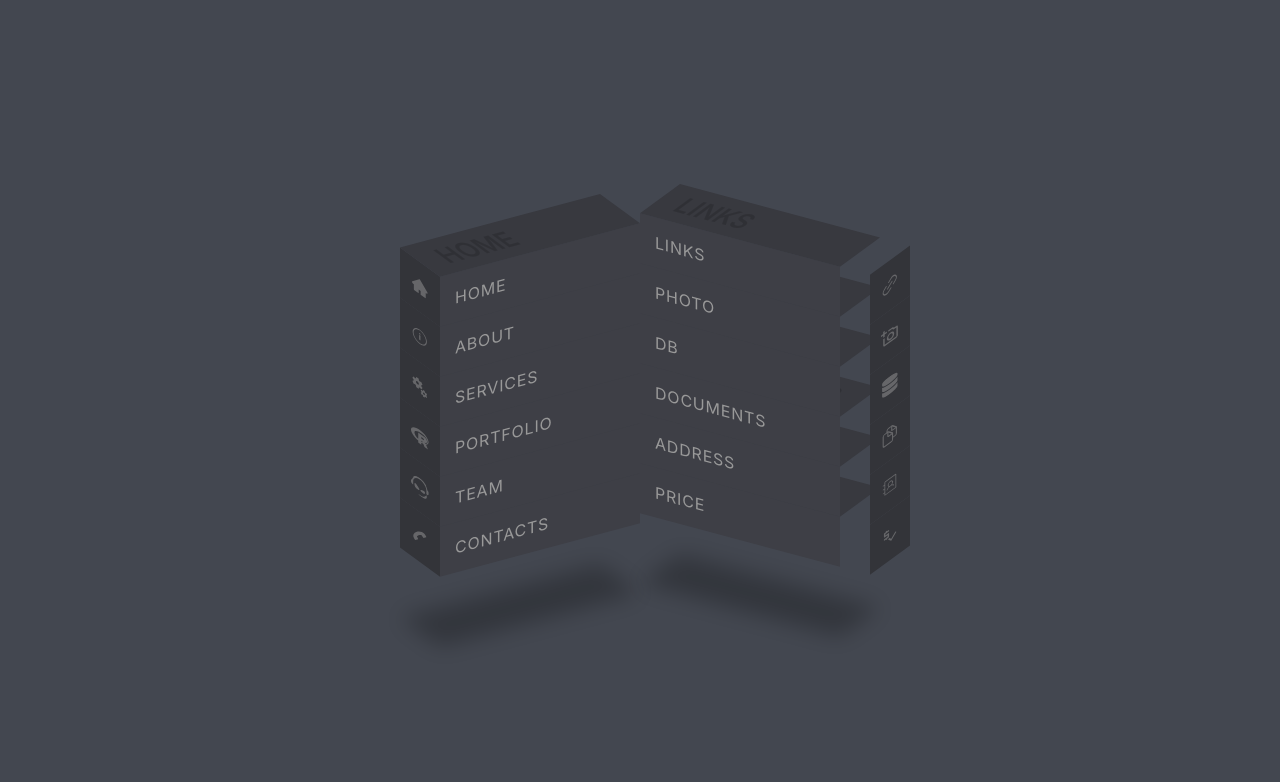
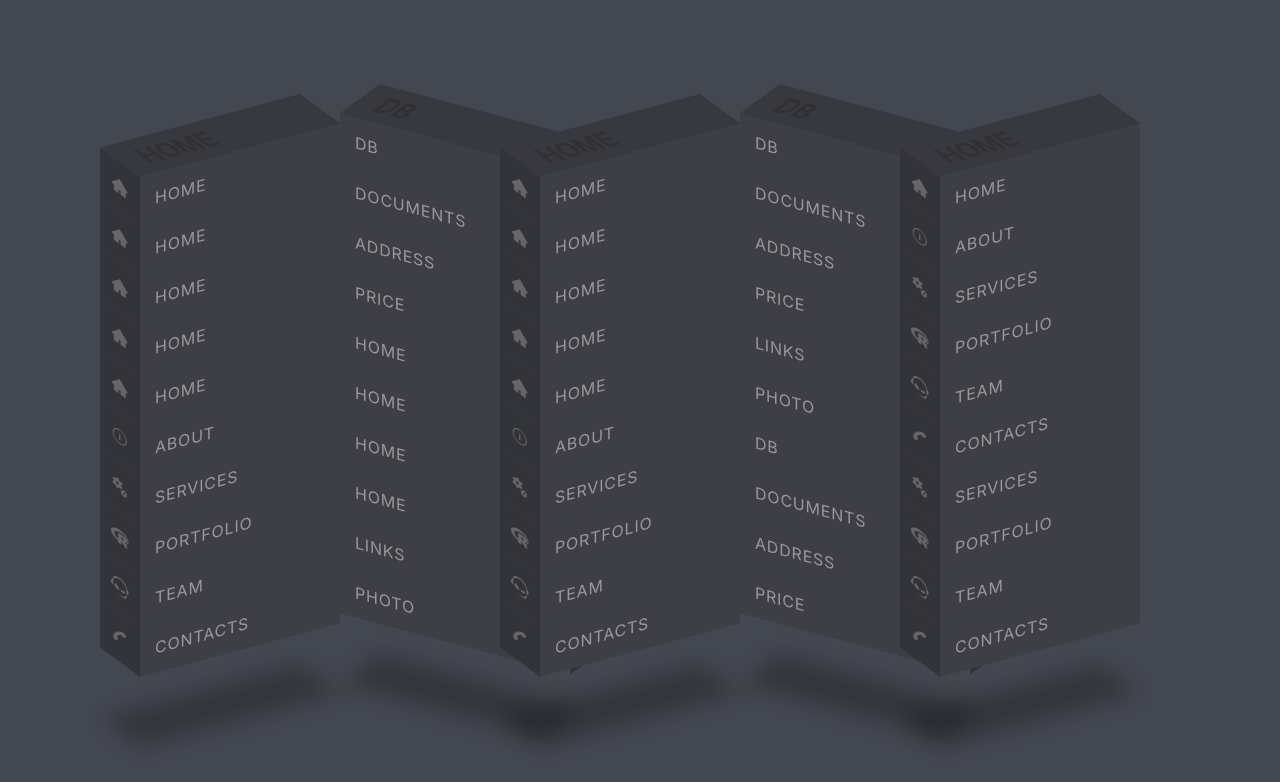
Before and after one commit to RUS29TAM/3d-menu, a React (Create React App) app: page / in a window 1280 px wide. Shown: the top 782 px of the page. Built offline with nearby package versions, Linux system fonts and the light colour scheme.

Commit message:
feat: add blocks & constants

```diff
--- a/src/components/Menu.tsx
+++ b/src/components/Menu.tsx
@@ -7,26 +7,28 @@ import {GiPhone} from "react-icons/gi";
 import {FaDatabase, FaRProject, FaTeamspeak} from "react-icons/fa";
 import {PiAddressBookLight, PiLinkSimple} from "react-icons/pi";
 import {IoDocumentsOutline} from "react-icons/io5";
-
-
-const style1 = {'--i': '1'} as React.CSSProperties;
-const style2 = {'--i': '2'} as React.CSSProperties;
-const style3 = {'--i': '3'} as React.CSSProperties;
-const style4 = {'--i': '4'} as React.CSSProperties;
-const style5 = {'--i': '5'} as React.CSSProperties;
-const style6 = {'--i': '6'} as React.CSSProperties;
-
-const style7 = {'--i': '7'} as React.CSSProperties;
-const style8 = {'--i': '8'} as React.CSSProperties;
-const style9 = {'--i': '9'} as React.CSSProperties;
-const style10 = {'--i': '10'} as React.CSSProperties;
-const style11 = {'--i': '11'} as React.CSSProperties;
-const style12 = {'--i': '12'} as React.CSSProperties;
+import {
+    style1,
+    style10,
+    style11,
+    style12, style13, style14, style15, style16, style17, style18, style19,
+    style2, style20, style21, style22, style23, style24, style25, style26, style27, style28, style29,
+    style3, style30, style31, style32, style33, style34, style35, style36, style37, style38, style39,
+    style4, style40, style41, style42, style43, style44, style45, style46, style47, style48, style49,
+    style5, style50,
+    style6, style7, style8,
+    style9
+} from "../constants/constants";
 
 const Menu = () => {
     return (
         <div className={styles.container}>
+            <div className={styles.wrapperRight}>
                 <ul className={styles.ul}>
+                    <li style={style10} data-text={'HOME'} className={styles.li}><a className={styles.a} href={'##'}><span className={styles.span}><AiFillHome /></span>Home</a></li>
+                    <li style={style9} data-text={'HOME'} className={styles.li}><a className={styles.a} href={'##'}><span className={styles.span}><AiFillHome /></span>Home</a></li>
+                    <li style={style8} data-text={'HOME'} className={styles.li}><a className={styles.a} href={'##'}><span className={styles.span}><AiFillHome /></span>Home</a></li>
+                    <li style={style7} data-text={'HOME'} className={styles.li}><a className={styles.a} href={'##'}><span className={styles.span}><AiFillHome /></span>Home</a></li>
                     <li style={style6} data-text={'HOME'} className={styles.li}><a className={styles.a} href={'##'}><span className={styles.span}><AiFillHome /></span>Home</a></li>
                     <li style={style5} data-text={'ABOUT'} className={styles.li}><a className={styles.a} href={'##'}><span className={styles.span}><IoIosInformationCircleOutline /></span>About</a></li>
                     <li style={style4} data-text={'SERVICES'} className={styles.li}><a className={styles.a} href={'##'}><span className={styles.span}><MdOutlineMiscellaneousServices /></span>Services</a></li>
@@ -34,14 +36,63 @@ const Menu = () => {
                     <li style={style2} data-text={'TEAM'} className={styles.li}><a className={styles.a} href={'##'}><span className={styles.span}><FaTeamspeak /></span>Team</a></li>
                     <li style={style1} data-text={'CONTACTS'} className={styles.li}><a className={styles.a} href={'##'}><span className={styles.span}><GiPhone /></span>Contacts</a></li>
                 </ul>
+            </div>
+            <div className={styles.wrapperLeft}>
                 <ul className={styles.ul2}>
+                    <li style={style20} data-text={'DB'} className={styles.li2}><a className={styles.a2} href={'##'}><span className={styles.span2}><FaDatabase /></span>Db</a></li>
+                    <li style={style19} data-text={'DOCUMENTS'} className={styles.li2}><a className={styles.a2} href={'##'}><span className={styles.span2}><IoDocumentsOutline /></span>Documents</a></li>
+                    <li style={style18} data-text={'ADDRESS'} className={styles.li2}><a className={styles.a2} href={'##'}><span className={styles.span2}><PiAddressBookLight /></span>Address</a></li>
+                    <li style={style17} data-text={'PRICE'} className={styles.li2}><a className={styles.a2} href={'##'}><span className={styles.span2}><MdOutlinePriceCheck /></span>Price</a></li>
+                    <li style={style16} data-text={'HOME'} className={styles.li2}><a className={styles.a2} href={'##'}><span className={styles.span2}><AiFillHome /></span>Home</a></li>
+                    <li style={style15} data-text={'HOME'} className={styles.li2}><a className={styles.a2} href={'##'}><span className={styles.span2}><AiFillHome /></span>Home</a></li>
+                    <li style={style14} data-text={'HOME'} className={styles.li2}><a className={styles.a2} href={'##'}><span className={styles.span2}><AiFillHome /></span>Home</a></li>
+                    <li style={style13} data-text={'HOME'} className={styles.li2}><a className={styles.a2} href={'##'}><span className={styles.span2}><AiFillHome /></span>Home</a></li>
                     <li style={style12} data-text={'LINKS'} className={styles.li2}><a className={styles.a2} href={'##'}><span className={styles.span2}><PiLinkSimple /></span>Links</a></li>
                     <li style={style11} data-text={'PHOTO'} className={styles.li2}><a className={styles.a2} href={'##'}><span className={styles.span2}><MdOutlineAddAPhoto /></span>Photo</a></li>
-                <li style={style10} data-text={'DB'} className={styles.li2}><a className={styles.a2} href={'##'}><span className={styles.span2}><FaDatabase /></span>Db</a></li>
-                <li style={style9} data-text={'DOCUMENTS'} className={styles.li2}><a className={styles.a2} href={'##'}><span className={styles.span2}><IoDocumentsOutline /></span>Documents</a></li>
-                <li style={style8} data-text={'ADDRESS'} className={styles.li2}><a className={styles.a2} href={'##'}><span className={styles.span2}><PiAddressBookLight /></span>Address</a></li>
-                <li style={style7} data-text={'PRICE'} className={styles.li2}><a className={styles.a2} href={'##'}><span className={styles.span2}><MdOutlinePriceCheck /></span>Price</a></li>
                 </ul>
+            </div>
+            <div className={styles.wrapperRight}>
+                <ul className={styles.ul}>
+                    <li style={style30} data-text={'HOME'} className={styles.li}><a className={styles.a} href={'##'}><span className={styles.span}><AiFillHome /></span>Home</a></li>
+                    <li style={style29} data-text={'HOME'} className={styles.li}><a className={styles.a} href={'##'}><span className={styles.span}><AiFillHome /></span>Home</a></li>
+                    <li style={style28} data-text={'HOME'} className={styles.li}><a className={styles.a} href={'##'}><span className={styles.span}><AiFillHome /></span>Home</a></li>
+                    <li style={style27} data-text={'HOME'} className={styles.li}><a className={styles.a} href={'##'}><span className={styles.span}><AiFillHome /></span>Home</a></li>
+                    <li style={style26} data-text={'HOME'} className={styles.li}><a className={styles.a} href={'##'}><span className={styles.span}><AiFillHome /></span>Home</a></li>
+                    <li style={style25} data-text={'ABOUT'} className={styles.li}><a className={styles.a} href={'##'}><span className={styles.span}><IoIosInformationCircleOutline /></span>About</a></li>
+                    <li style={style24} data-text={'SERVICES'} className={styles.li}><a className={styles.a} href={'##'}><span className={styles.span}><MdOutlineMiscellaneousServices /></span>Services</a></li>
+                    <li style={style23} data-text={'PORTFOLIO'} className={styles.li}><a className={styles.a} href={'##'}><span className={styles.span}><FaRProject /></span>Portfolio</a></li>
+                    <li style={style22} data-text={'TEAM'} className={styles.li}><a className={styles.a} href={'##'}><span className={styles.span}><FaTeamspeak /></span>Team</a></li>
+                    <li style={style21} data-text={'CONTACTS'} className={styles.li}><a className={styles.a} href={'##'}><span className={styles.span}><GiPhone /></span>Contacts</a></li>
+                </ul>
+            </div>
+            <div className={styles.wrapperLeft}>
+                <ul className={styles.ul2}>
+                    <li style={style40} data-text={'DB'} className={styles.li2}><a className={styles.a2} href={'##'}><span className={styles.span2}><FaDatabase /></span>Db</a></li>
+                    <li style={style39} data-text={'DOCUMENTS'} className={styles.li2}><a className={styles.a2} href={'##'}><span className={styles.span2}><IoDocumentsOutline /></span>Documents</a></li>
+                    <li style={style38} data-text={'ADDRESS'} className={styles.li2}><a className={styles.a2} href={'##'}><span className={styles.span2}><PiAddressBookLight /></span>Address</a></li>
+                    <li style={style37} data-text={'PRICE'} className={styles.li2}><a className={styles.a2} href={'##'}><span className={styles.span2}><MdOutlinePriceCheck /></span>Price</a></li>
+                    <li style={style36} data-text={'LINKS'} className={styles.li2}><a className={styles.a2} href={'##'}><span className={styles.span2}><PiLinkSimple /></span>Links</a></li>
+                    <li style={style35} data-text={'PHOTO'} className={styles.li2}><a className={styles.a2} href={'##'}><span className={styles.span2}><MdOutlineAddAPhoto /></span>Photo</a></li>
+                    <li style={style34} data-text={'DB'} className={styles.li2}><a className={styles.a2} href={'##'}><span className={styles.span2}><FaDatabase /></span>Db</a></li>
+                    <li style={style33} data-text={'DOCUMENTS'} className={styles.li2}><a className={styles.a2} href={'##'}><span className={styles.span2}><IoDocumentsOutline /></span>Documents</a></li>
+                    <li style={style32} data-text={'ADDRESS'} className={styles.li2}><a className={styles.a2} href={'##'}><span className={styles.span2}><PiAddressBookLight /></span>Address</a></li>
+                    <li style={style31} data-text={'PRICE'} className={styles.li2}><a className={styles.a2} href={'##'}><span className={styles.span2}><MdOutlinePriceCheck /></span>Price</a></li>
+                </ul>
+            </div>
+            <div className={styles.wrapperRight}>
+                <ul className={styles.ul}>
+                    <li style={style50} data-text={'HOME'} className={styles.li}><a className={styles.a} href={'##'}><span className={styles.span}><AiFillHome /></span>Home</a></li>
+                    <li style={style49} data-text={'ABOUT'} className={styles.li}><a className={styles.a} href={'##'}><span className={styles.span}><IoIosInformationCircleOutline /></span>About</a></li>
+                    <li style={style48} data-text={'SERVICES'} className={styles.li}><a className={styles.a} href={'##'}><span className={styles.span}><MdOutlineMiscellaneousServices /></span>Services</a></li>
+                    <li style={style47} data-text={'PORTFOLIO'} className={styles.li}><a className={styles.a} href={'##'}><span className={styles.span}><FaRProject /></span>Portfolio</a></li>
+                    <li style={style46} data-text={'TEAM'} className={styles.li}><a className={styles.a} href={'##'}><span className={styles.span}><FaTeamspeak /></span>Team</a></li>
+                    <li style={style45} data-text={'CONTACTS'} className={styles.li}><a className={styles.a} href={'##'}><span className={styles.span}><GiPhone /></span>Contacts</a></li>
+                    <li style={style44} data-text={'SERVICES'} className={styles.li}><a className={styles.a} href={'##'}><span className={styles.span}><MdOutlineMiscellaneousServices /></span>Services</a></li>
+                    <li style={style43} data-text={'PORTFOLIO'} className={styles.li}><a className={styles.a} href={'##'}><span className={styles.span}><FaRProject /></span>Portfolio</a></li>
+                    <li style={style42} data-text={'TEAM'} className={styles.li}><a className={styles.a} href={'##'}><span className={styles.span}><FaTeamspeak /></span>Team</a></li>
+                    <li style={style41} data-text={'CONTACTS'} className={styles.li}><a className={styles.a} href={'##'}><span className={styles.span}><GiPhone /></span>Contacts</a></li>
+                </ul>
+            </div>
         </div>
     );
 };
```
Lines whose indentation alone changed are shown as unchanged.
